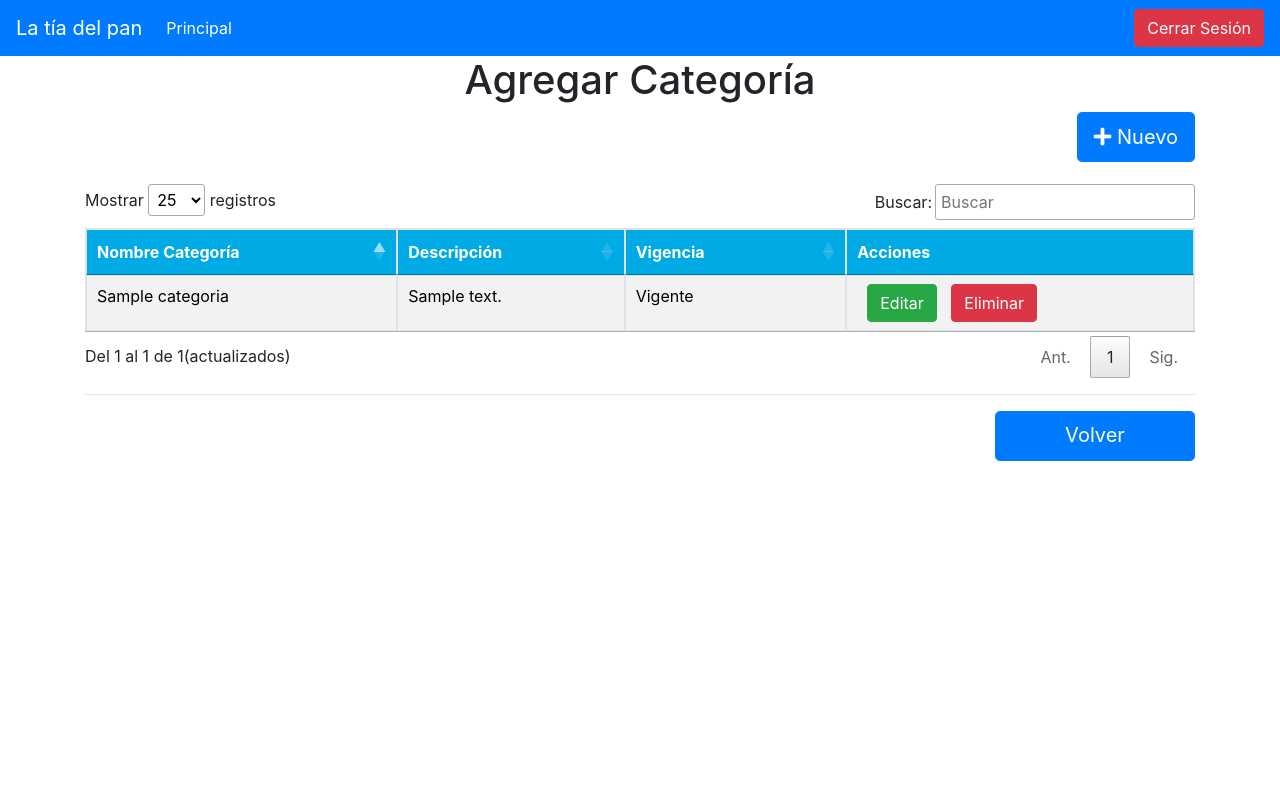
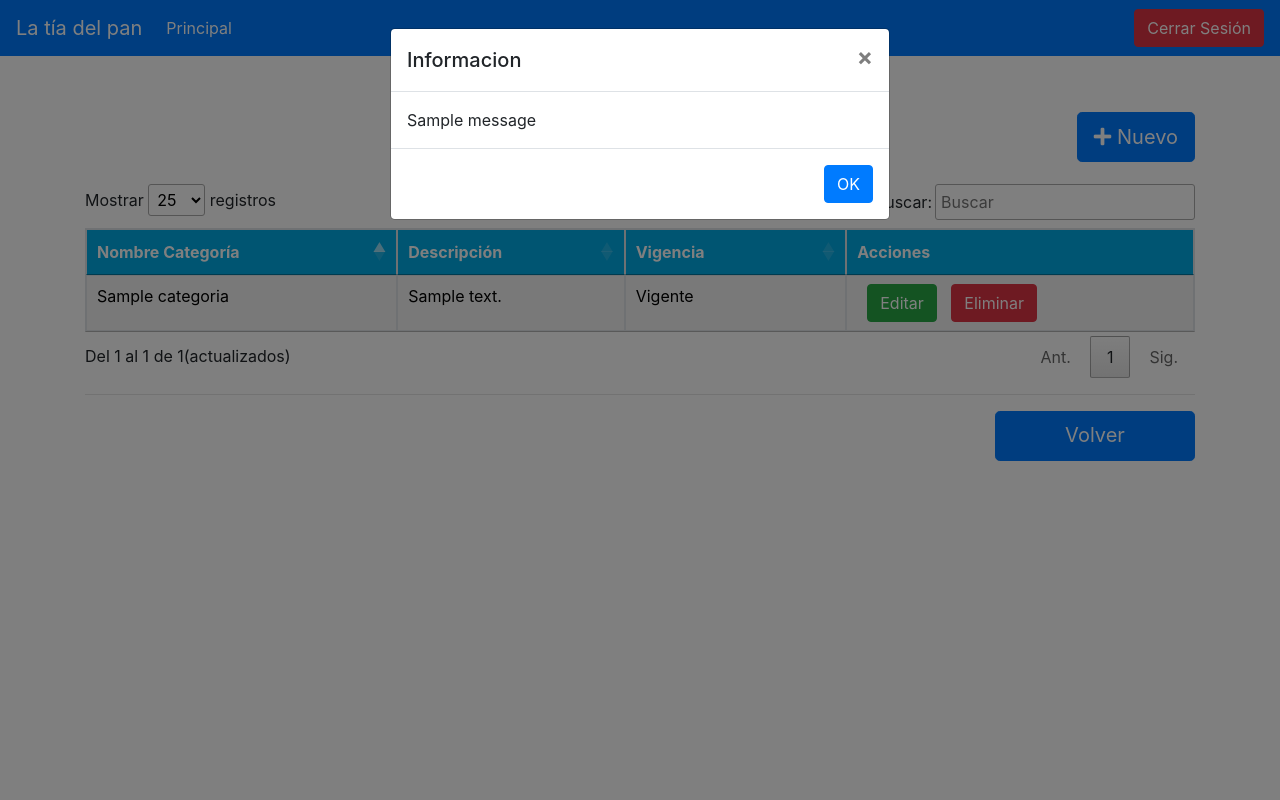
Before and after one commit to john128762/Proyecto-Portafolio-2022, a Django app: page /categoria/ in a window 1280 px wide. Run offline with Django 4.2, Linux system fonts and the light colour scheme; tables that the repository leaves empty hold one stand-in row (values such as "Sample post"); one stand-in notice (Sample message) is shown; some libraries are stand-ins or nearby versions.

Commit message:
Finalizado vista y mantenedor categorias

```diff
--- a/laTiaDelPan/backend/Controladores/MantenedorProveedores.py
+++ b/laTiaDelPan/backend/Controladores/MantenedorProveedores.py
@@ -27,7 +27,7 @@ class MantenedorProveedores:
     def LeerProveedor(rut: str):
         res = modelsApp.Resultado()
         try:
-            respuesta = models.Proveedor(models.Proveedor.objects.get(PROV_RUT = str.split(rut, "-")[0]))
+            respuesta = models.Proveedor.objects.get(PROV_RUT = str.split(rut, "-")[0])
             resProveedor = ConvertidorTipos.ConvertirProveedor(respuesta)
             return resProveedor
         except models.Proveedor.DoesNotExist:
--- a/laTiaDelPan/backend/Vistas/VistaCategoria.py
+++ b/laTiaDelPan/backend/Vistas/VistaCategoria.py
@@ -1,13 +1,14 @@
 from django.shortcuts import render
 from backend import models
 from backend import modelsApp
-from backend.Controladores import MantenedorCategorias
+from backend.Controladores.MantenedorCategorias import MantenedorCategorias
 from django.http import HttpResponseRedirect
+from django.contrib import messages
 
 # Create your views here.
 
 def categoria(request):
-    data = MantenedorCategorias.MantenedorCategorias.ListarCategorias()
+    data = MantenedorCategorias.ListarCategorias()
     cat = {'categoriaT':data}
     return render(request, 'categoria.html', cat)
 
@@ -20,8 +21,12 @@ def nuevaCategoria(request):
         categoria.Nombre = nombre
         categoria.Descripcion = descripcion
         categoria.Estado = True
-        MantenedorCategorias.MantenedorCategorias.AgregarCategoria(categoria)
-
+        respuesta = MantenedorCategorias.AgregarCategoria(categoria)
+        if isinstance(respuesta, modelsApp.Resultado):
+            if respuesta.CodigoOperacion == 200:
+                messages.success(request, respuesta.Mensaje)
+            else:
+                messages.error(request, respuesta.Mensaje)
         return HttpResponseRedirect('/categoria/')
 
 def editarCategoria(request):
@@ -37,11 +42,21 @@ def editarCategoria(request):
         cate.Nombre = nombreCat
         cate.Descripcion = descripcionCat
         cate.Estado = estadoCat
-        respuesta = MantenedorCategorias.MantenedorCategorias.ActualizarCategoria(cate)
+        respuesta = MantenedorCategorias.ActualizarCategoria(cate)
+        if isinstance(respuesta, modelsApp.Resultado):
+            if respuesta.CodigoOperacion == 200:
+                messages.success(request, respuesta.Mensaje)
+            else:
+                messages.error(request, respuesta.Mensaje)
         return HttpResponseRedirect('/categoria/')
 
 def eliminarCategoria(request):
     if request.method =='POST':
         idCat = request.POST["idCategoria"]
-        respuesta = MantenedorCategorias.MantenedorCategorias.EliminarCategoria(idCat)
+        respuesta = MantenedorCategorias.EliminarCategoria(idCat)
+        if isinstance(respuesta, modelsApp.Resultado):
+            if respuesta.CodigoOperacion == 200:
+                messages.success(request, respuesta.Mensaje)
+            else:
+                messages.error(request, respuesta.Mensaje)
         return HttpResponseRedirect('/categoria/')
--- a/laTiaDelPan/backend/templates/categoria.html
+++ b/laTiaDelPan/backend/templates/categoria.html
@@ -12,7 +12,7 @@
     <script src="https://cdn.jsdelivr.net/npm/jquery@3.6.0/dist/jquery.slim.min.js"></script>
     <script src="https://cdn.jsdelivr.net/npm/popper.js@1.16.1/dist/umd/popper.min.js"></script>
     <script src="https://cdn.jsdelivr.net/npm/bootstrap@4.6.1/dist/js/bootstrap.bundle.min.js"></script>
-    <title>Agregar Categoría</title>
+    <title>Categorías</title>
 </head>
 <body>
     <!-- Navbar -->
@@ -33,7 +33,7 @@
         </div>
     </nav>
     <div class="container">
-         <h1 style=" text-align: center;">Agregar Categoría</h1>
+         <h1 style=" text-align: center;">Categorías</h1>
         <button class="btn btn-outline-primary btn-lg active" id="catNuevo" data-toggle="modal" data-target="#nuevaCategoria"><i class="fa fa-plus" aria-hidden="true"></i> Nuevo</button>
     </div>
     <!-- Modal Nueva Categoria -->
@@ -108,6 +108,29 @@
       </div>
     </div>
   </div>
+  <!-- Modal Informacion -->
+  <div class="modal fade" id="infoRespuesta" tabindex="-1" role="dialog" aria-labelledby="exampleModalLabel" aria-hidden="true">
+    <div class="modal-dialog" role="document">
+        <div class="modal-content">
+            <div class="modal-header">
+            <h5 class="modal-title" id="exampleModalLabel">Informacion</h5>
+            <button type="button" class="close" data-dismiss="modal" aria-label="Close">
+                <span aria-hidden="true">&times;</span>
+            </button>
+        </div>
+          <div class="modal-body">
+            {% if messages %}
+                {% for message in messages %}
+                  {{ message }}
+                {% endfor %}
+            {% endif %}
+          </div>
+          <div class="modal-footer">
+            <button type="button" class="btn btn-primary" data-dismiss="modal">OK</button>
+          </div>
+      </div>
+    </div>
+  </div>
   <!-- tabla Categoria -->
   <div class="container" style="margin-top: 80px;">
       <table class="table table-striped table-bordered table-hover" id="tablaCategoria">
@@ -146,6 +169,13 @@
 
     <script type="text/javascript" src="https://cdn.datatables.net/v/dt/dt-1.11.5/datatables.min.js"></script>
     <script type="text/javascript" src="{% static 'js/categoria.js' %}"></script>
+    {% if messages %}
+    <script>
+      $(document).ready(function(){
+        $("#infoRespuesta").modal('show');
+      });
+    </script>
+    {% endif %}
     <script>
       function mostrarCategoriaModal(id, nombre, descripcion, estado){
         document.getElementById('nombreCategoriaEdit').value = nombre;
```
Also changed, not shown: 1 other file. Lines whose indentation alone changed are shown as unchanged.
